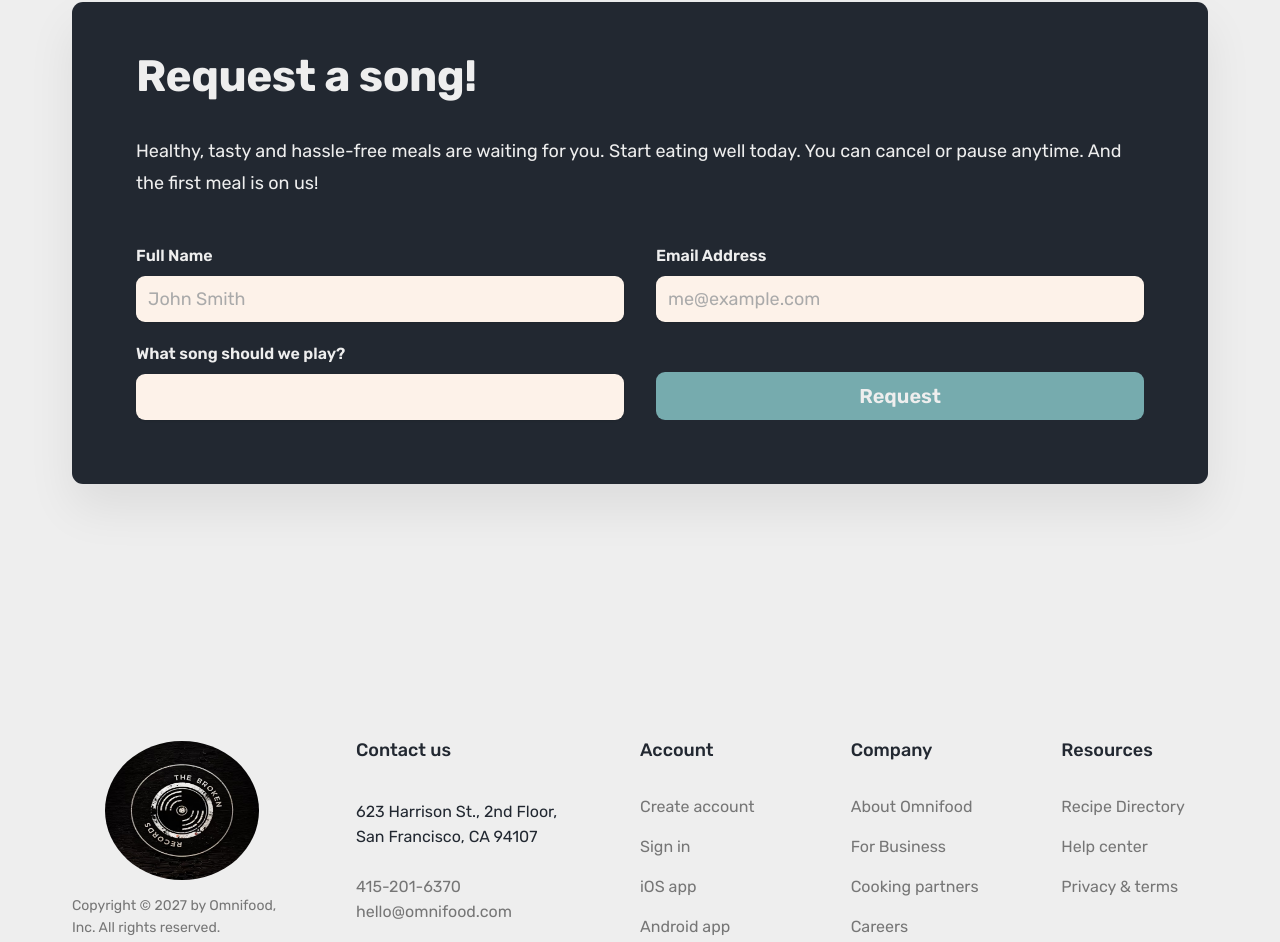
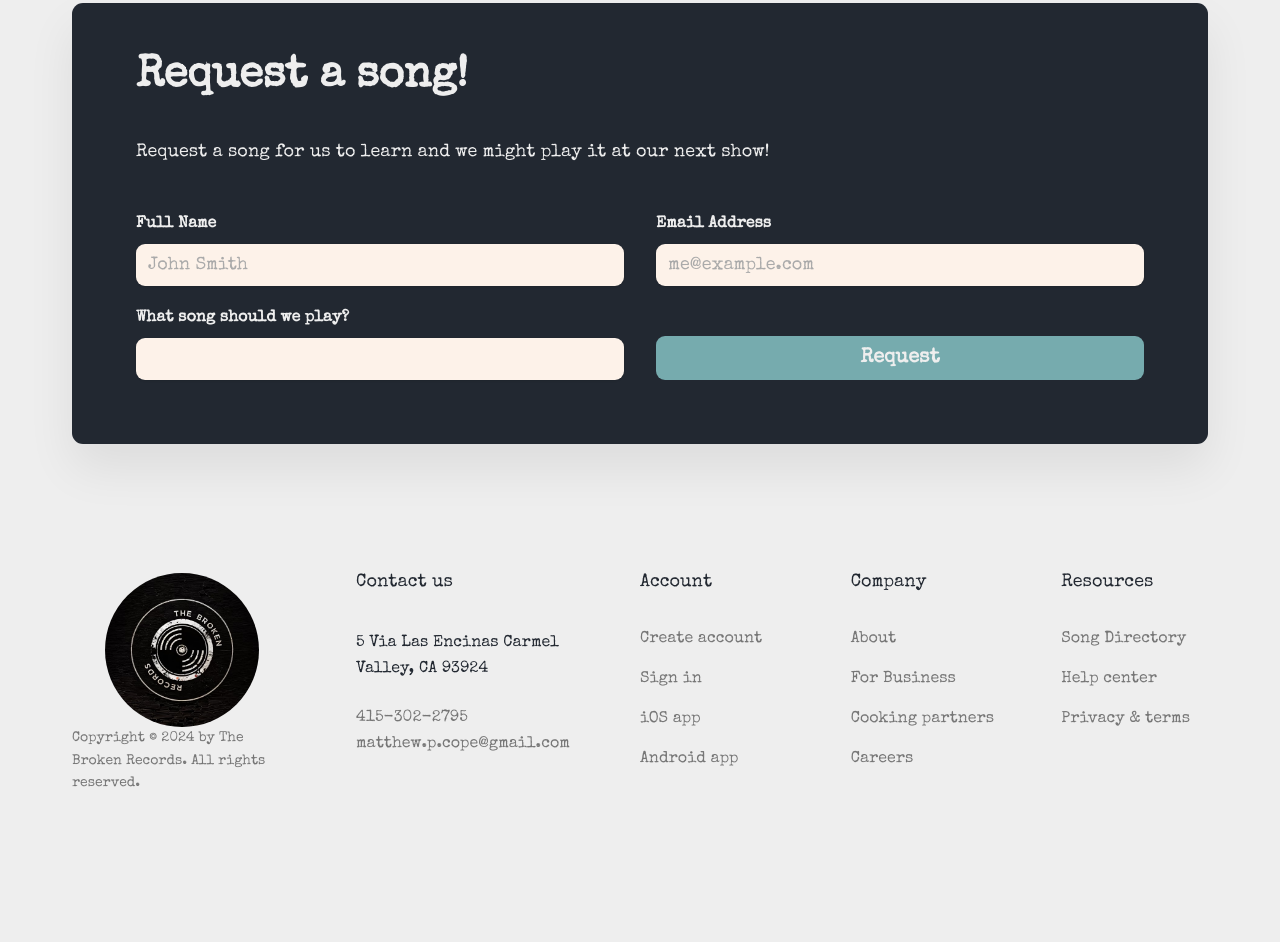
Before and after one commit to MatthewPCope/The_Broken_Records, a plain HTML site: page index.html in a window 1280 px wide. Shown: the part 1718-2660 px from the top of the page. After the commit the page ends 2576 px from the top, so only its background shows below. Drawn offline with nearby package versions, Linux system fonts and the light colour scheme.

Commit message:
new font

```diff
--- a/css/general.css
+++ b/css/general.css
@@ -74,7 +74,7 @@ html{
     scroll-behavior: smooth;
 }
 body{
-    font-family: "Rubik", sans-serif;
+    font-family: "Special Elite", sans-serif;
     background-color: #EEEEEE;
     line-height: 1;
     font-weight: 400;
--- a/css/style.css
+++ b/css/style.css
@@ -90,11 +90,12 @@
     padding: 4.8rem 0 9.6rem 0;
     position: relative;
     height: 90vh;
-    background-image: linear-gradient(to right bottom, rgba(95, 173, 177, 0.803), rgba(34, 40, 49, 0.806)), url('../img/wineHouse.jpeg');
+    background-image: linear-gradient(to right bottom, rgba(69, 147, 151, 0.803), rgba(34, 40, 49, 0.806)), url('../img/wineHouse.jpeg');
     background-size: cover;
     position: relative;
     background-position: top;
-    clip-path: circle(50% at 50% 15%);
+    /* clip-path: circle(50% at 50% 15%); */
+    clip-path: polygon(25% 0%, 100% 0%, 75% 100%, 0% 100%);
 
 }
 .bg-video{
@@ -188,6 +189,7 @@
 .section-about{
     background-image: linear-gradient(to right bottom, #76ABAE, #222831);
     padding: 4.8rem 0 4.8rem 0;
+    clip-path: polygon(0 0, 85% 0, 100% 91%, 12% 100%);
 }
 .about{
     max-width: 130rem;
@@ -215,7 +217,7 @@
 /* CTA SECTION */
 /**************************/
 .section-cta{
-    padding: 4.8rem 0 12.8rem;
+    padding: 4.8rem 0 6.4rem;
 }
 .cta{
     color: #EEEEEE;
@@ -283,7 +285,7 @@
 /* FOOTER */
 /**************************/
 .footer {
-    padding: 12.8rem 0;
+    padding: 6.4rem 0;
     border-top: 1px solid #eee;
 }
 .grid--footer {
--- a/index.html
+++ b/index.html
@@ -4,7 +4,10 @@
     <meta charset="UTF-8">
     <meta name="viewport" content="width=device-width, initial-scale=1.0">
     <link rel="icon" href="img/The_Broken_logo.png">
-    <link href="https://fonts.googleapis.com/css2?family=Rubik:ital,wght@0,300..900;1,300..900&display=swap" rel="stylesheet">
+    <!-- <link href="https://fonts.googleapis.com/css2?family=Rubik:ital,wght@0,300..900;1,300..900&display=swap" rel="stylesheet"> -->
+    <link rel="preconnect" href="https://fonts.googleapis.com">
+    <link rel="preconnect" href="https://fonts.gstatic.com" crossorigin>
+    <link href="https://fonts.googleapis.com/css2?family=Special+Elite&display=swap" rel="stylesheet">
     <link rel="stylesheet" href="css/style.css">
     <link rel="stylesheet" href="css/general.css">
     <link rel="stylesheet" href="css/queries.css">
@@ -79,7 +82,7 @@
                 <div class="cta">
                     <div class="cta-text-box">
                         <h2 class="heading-secondary">Request a song!</h2>
-                        <p class="cta-text">Healthy, tasty and hassle-free meals are waiting for you. Start eating well today. You can cancel or pause anytime. And the first meal is on us!</p>
+                        <p class="cta-text">Request a song for us to learn and we might play it at our next show!</p>
                         <form class="cta-form" name="sign-up" netlify>
                             <div>
                                 <label for="full-name">Full Name</label>
@@ -136,15 +139,15 @@
                         ></a>
                     </li>
                 </ul> -->
-                <p class="copyright">Copyright &copy; <span class="year">2027</span> by Omnifood, Inc. All rights reserved.</p>
+                <p class="copyright">Copyright &copy; <span class="year">2024</span> by The Broken Records. All rights reserved.</p>
             </div>
             <div class="address-col">
                 <p class="footer-heading">Contact us</p>
                 <address class="contacts">
-                    <p class="address">623 Harrison St., 2nd Floor, San Francisco, CA 94107</p>
+                    <p class="address">5 Via Las Encinas Carmel Valley, CA 93924</p>
                     <p>
-                        <a class="footer-link" href="tel:415-201-6370">415-201-6370</a><br />
-                        <a class="footer-link" href="mailto:hello@omnifood.com">hello@omnifood.com</a>
+                        <a class="footer-link" href="tel:415-201-6370">415-302-2795</a><br />
+                        <a class="footer-link" href="mailto:hello@omnifood.com">matthew.p.cope@gmail.com</a>
                     </p>
                 </address>
             </div>
@@ -160,7 +163,7 @@
             <nav class="nav-col">
                 <p class="footer-heading">Company</p>
                 <ul class="footer-nav">
-                    <li><a class="footer-link" href="#">About Omnifood</a></li>
+                    <li><a class="footer-link" href="#">About</a></li>
                     <li><a class="footer-link" href="#">For Business</a></li>
                     <li><a class="footer-link" href="#">Cooking partners</a></li>
                     <li><a class="footer-link" href="#">Careers</a></li>
@@ -169,7 +172,7 @@
             <nav class="nav-col">
                 <p class="footer-heading">Resources</p>
                 <ul class="footer-nav">
-                    <li><a class="footer-link" href="#">Recipe Directory</a></li>
+                    <li><a class="footer-link" href="#">Song Directory</a></li>
                     <li><a class="footer-link" href="#">Help center</a></li>
                     <li><a class="footer-link" href="#">Privacy & terms</a></li>
                 </ul>
```
